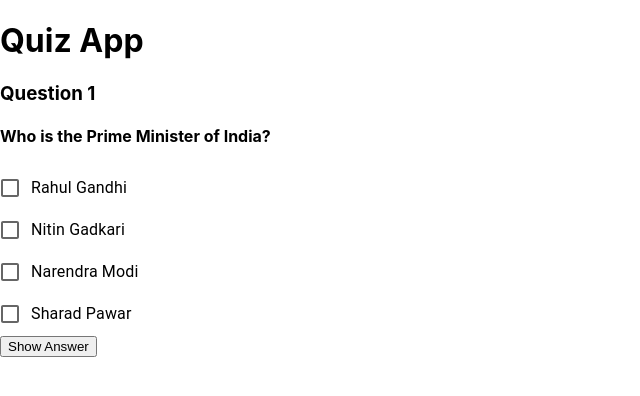
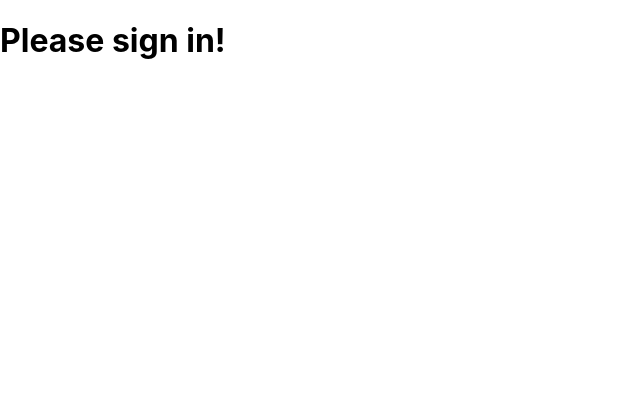
Before and after one commit to midu-zack/React-practice, a React (Create React App) app: page / in a window 1280 px wide. Shown: the top 396 px of the page, without its empty margins (0-640 px from the left). Built offline with nearby package versions, Linux system fonts and the light colour scheme.

Commit message:
Conditional rendring

```diff
--- a/src/App.js
+++ b/src/App.js
@@ -27,6 +27,8 @@ import Quiz from "./component/Quiz";
 // import Testing from "./component/Testing";
 // import Card from "./component/Card";
 // import Instagram from "./component/Instagram"
+import ConditionalRendring from "./component/ConditionalRendering"
+
 function App() {
   const valueToProvide = { someData: "Hello from Context!" }; // Example value
 
@@ -65,7 +67,11 @@ function App() {
       {/* <Instagram/> */}
       {/* <Reducer/> */}
       {/* <Testing/> */}
-      <Quiz/>
+      {/* <Quiz/> */}
+
+     <ConditionalRendring/>
+
+
       </MyContext.Provider>
 
 
--- /dev/null
+++ b/src/component/ConditionalRendering.js
@@ -0,0 +1,15 @@
+import React from "react"
+function Greeting (props){
+
+    const isLoggedIn = props.loggedout
+
+    if(isLoggedIn){
+        return <h1>Welcome to Conditional Rendring</h1>
+
+    }    else{
+
+        return <h1>Please sign in!</h1>
+    }
+}
+
+export default Greeting
```
Also changed, not shown: package.json (+7 -1 lines).
